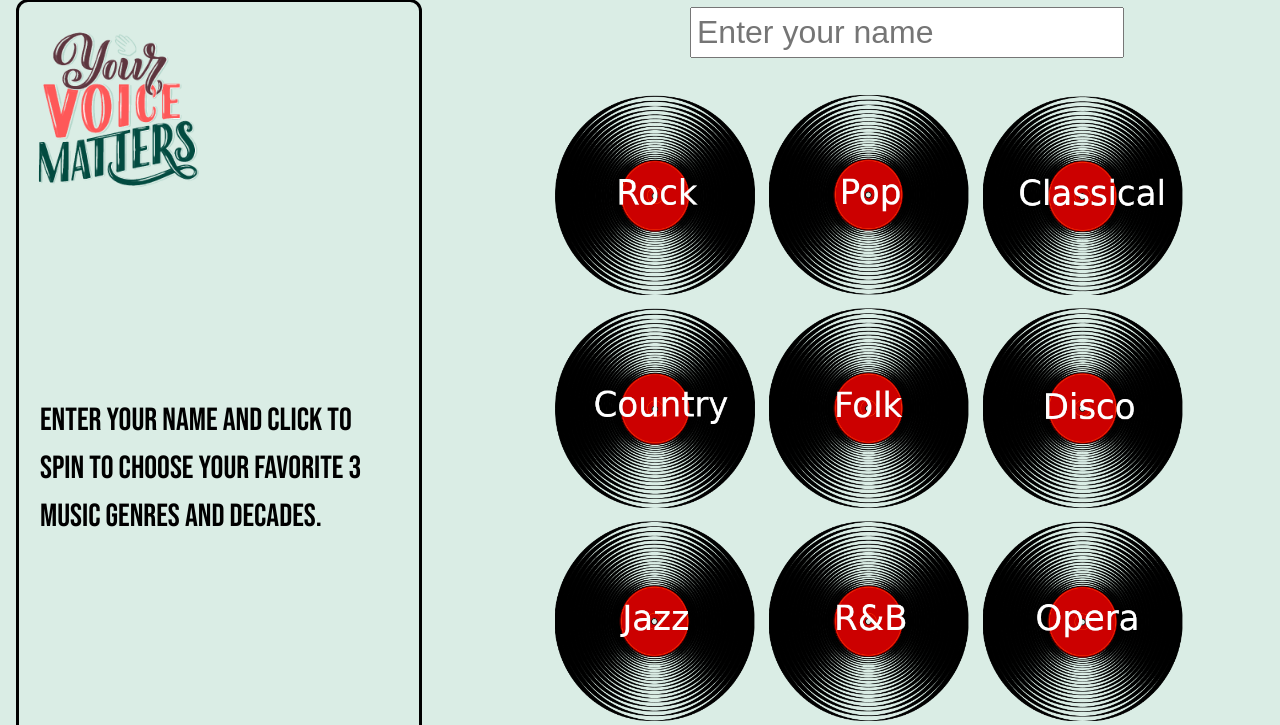
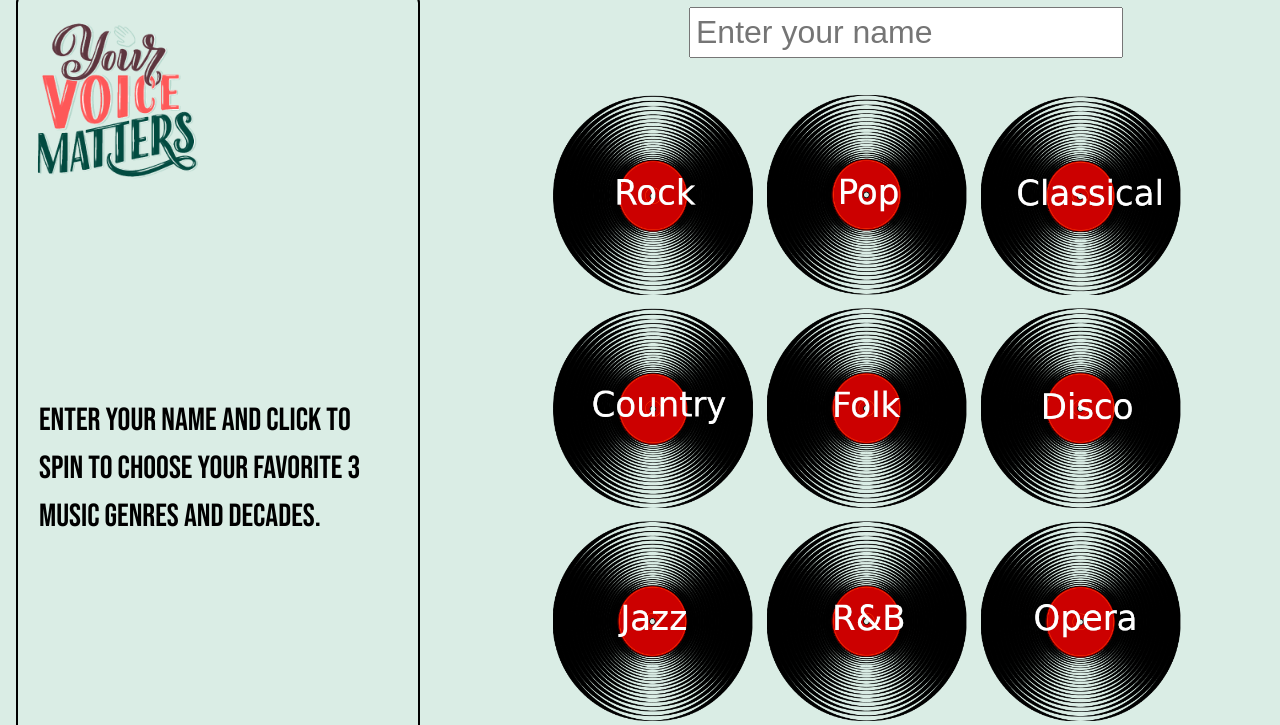
Before and after one commit to Daz2255/woodlands-radio, a plain HTML site: page vote.html in a window 1280 px wide. Shown: the part 183-908 px from the top of the page. Drawn offline with Linux system fonts and the light colour scheme.

Commit message:
changes to javascript

```diff
--- a/app.js
+++ b/app.js
@@ -194,6 +194,7 @@ const genreTable = document.createElement("table");
 genreTable.innerHTML = "<tr><th>Genre</th><th>Votes</th></tr>";
 genreTable.style.fontFamily = "Bebas Neue";
 genreTable.style.fontSize = "2rem";
+genreTable.style.lineHeight = "1.2";
 
 for (const genre in genreVotes) {
   const row = document.createElement("tr");
@@ -243,6 +244,7 @@ const decadeTable = document.createElement("table");
 decadeTable.innerHTML = "<tr><th>Decade</th><th> </th><th>Votes</th></tr>";
 decadeTable.style.fontFamily = "Bebas Neue";
 decadeTable.style.fontSize = "2rem";
+decadeTable.style.lineHeight = "1.2";
 
 for (const decade in decadeVotes) {
   const row = document.createElement("tr");
--- a/style.css
+++ b/style.css
@@ -162,12 +162,12 @@ footer {
   flex-direction: column;
   justify-content: space-between;
   max-width: 800px;
+  border: solid 2px;
+  border-radius: 12px;
   margin-left: 1rem;
 
-  border: solid 3px;
-  border-radius: 12px;
-  margin-top: 1.5rem;
-  margin-bottom: 1.5rem;
+  margin-top: 1rem;
+  margin-bottom: 1rem;
   padding-bottom: 0;
 }
 .vottext {
```
Also changed, not shown: about.html (+1 -1 lines), index.html (+2 -3 lines).
